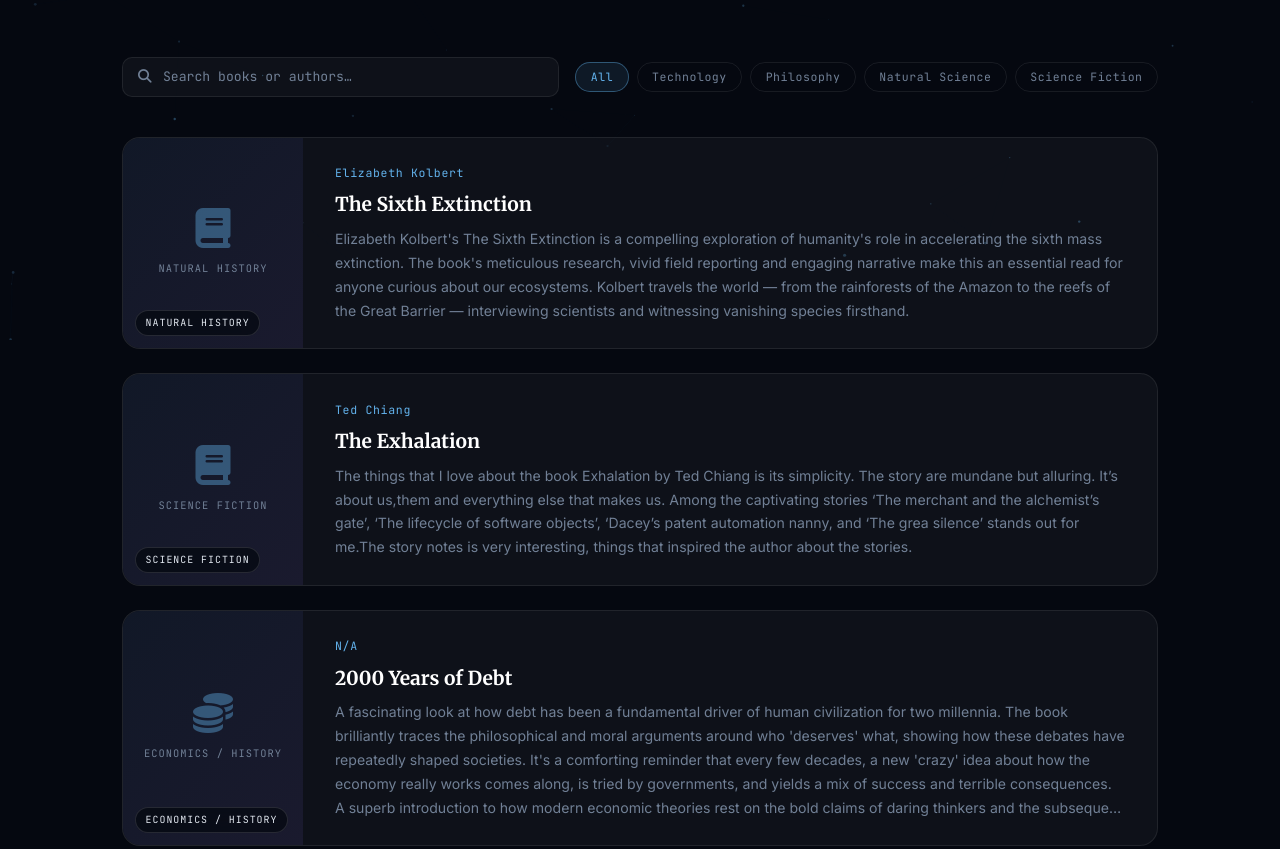
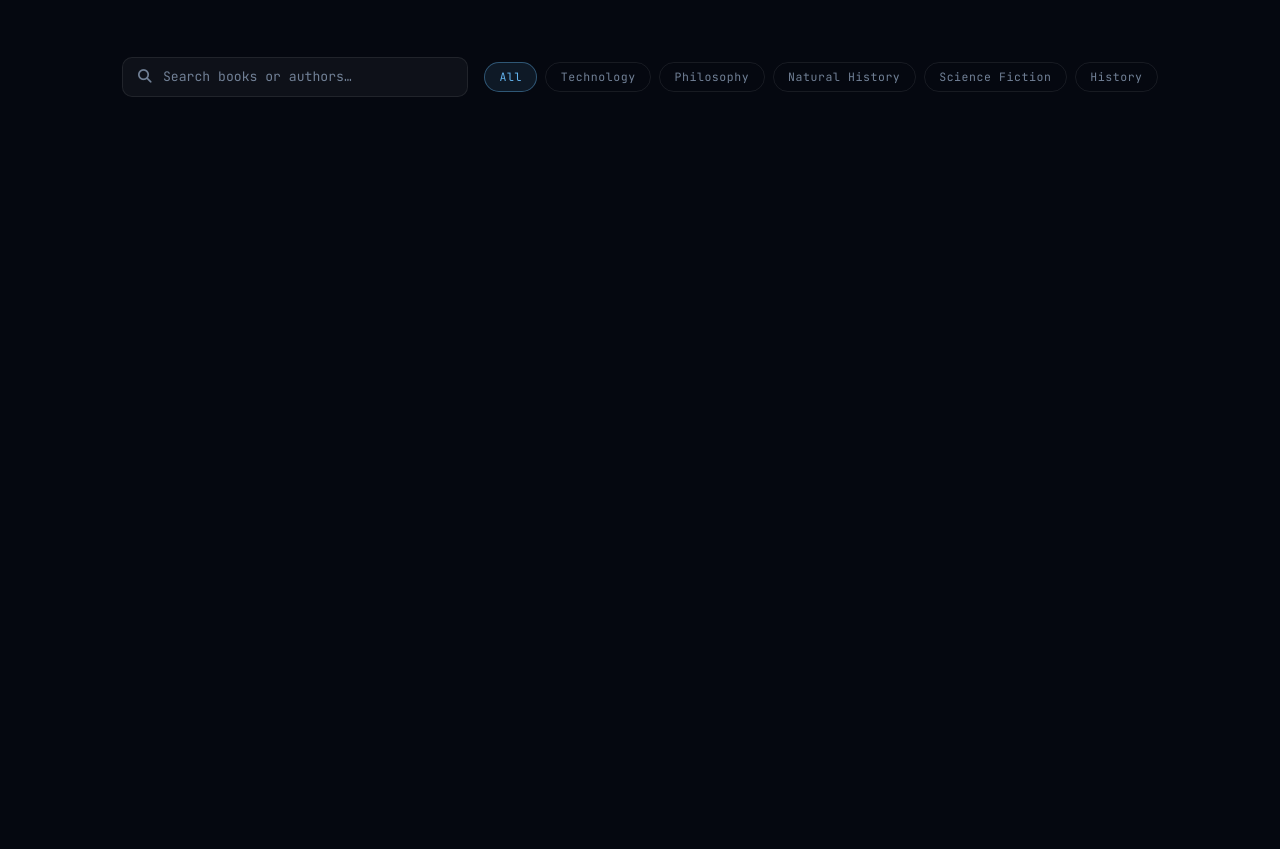
Before and after one commit to GhalibFaruqe101/Ghalib-Faruqe, a plain HTML site: page books.html in a window 1280 px wide. Shown: the part 460-1309 px from the top of the page. Drawn offline with Linux system fonts and the light colour scheme.

Commit message:
update 1.6

```diff
--- a/books.html
+++ b/books.html
@@ -622,7 +622,7 @@
     <nav>
       <a href="index.html">Home</a>
       <a href="index.html#education">Education</a>
-      <a href="index.html#experience">Experience</a>
+      <!-- <a href="index.html#experience">Experience</a> -->
       <a href="projects.html">Projects</a>
       <a href="books.html" class="active">Reading Journal</a>
     </nav>
@@ -632,7 +632,7 @@
   <div class="nav-mobile" id="nav-mobile">
     <a href="index.html">Home</a>
     <a href="index.html#education">Education</a>
-    <a href="index.html#experience">Experience</a>
+    <!-- <a href="index.html#experience">Experience</a> -->
     <a href="projects.html">Projects</a>
     <a href="books.html">Reading Journal</a>
   </div>
@@ -661,10 +661,11 @@
       </div>
       <div class="filter-pills" id="filter-pills">
         <button class="pill active" data-genre="all">All</button>
-        <button class="pill" data-genre="technology">Technology</button>
-        <button class="pill" data-genre="philosophy">Philosophy</button>
-        <button class="pill" data-genre="Natural Science">Natural Science</button>
+        <button class="pill" data-genre="Technology">Technology</button>
+        <button class="pill" data-genre="Philosophy">Philosophy</button>
+        <button class="pill" data-genre="Natural History">Natural History</button>
         <button class="pill" data-genre="Science Fiction">Science Fiction</button>
+        <button class="pill" data-genre="History">History</button>
 
       </div>
     </div>
@@ -707,9 +708,9 @@
 
       {
         id: 3,
-        title: "2000 Years of Debt",
-        author: "N/A",
-        genre: "Economics / History",
+        title: "Debt: The First 5,000 Years",
+        author: "David Graeber",
+        genre: "History",
         cover: null,
         coverIcon: "fa-coins",
         review: "A fascinating look at how debt has been a fundamental driver of human civilization for two millennia. The book brilliantly traces the philosophical and moral arguments around who 'deserves' what, showing how these debates have repeatedly shaped societies. It's a comforting reminder that every few decades, a new 'crazy' idea about how the economy really works comes along, is tried by governments, and yields a mix of success and terrible consequences. A superb introduction to how modern economic theories rest on the bold claims of daring thinkers and the subsequent chaos of their models meeting reality."
@@ -717,7 +718,7 @@
       {
         id: 4,
         title: "Little History of Economics",
-        author: "N/A",
+        author: "Niall Kishtainy",
         genre: "Economics",
         cover: null,
         coverIcon: "fa-chart-line",
@@ -736,7 +737,7 @@
         id: 7,
         title: "Why Nations Fail",
         author: "Daron Acemoglu and James A. Robinson",
-        genre: "Economics / Political Science",
+        genre: "Political Science",
         cover: null,
         coverIcon: "fa-globe-americas",
         review: "A monumental and provocative book that argues a nation's economic success or failure is determined not by its geography or culture, but by its political and economic institutions. The authors draw a sharp distinction between 'inclusive' institutions that allow for broad-based prosperity and 'extractive' ones designed to benefit a small elite. Packed with fascinating historical anecdotes from ancient Rome to modern-day Sierra Leone, it's a stimulating read. While some critics find its view of Western institutions overly romantic and its dismissal of China's growth unconvincing, it remains an essential and conversation-starting text on world inequality."
@@ -748,13 +749,43 @@
         genre: "History",
         cover: null,
         coverIcon: "fa-crown",
-        review: "A fascinating untold story of how Queen Elizabeth I and Protestant England forged unlikely political and economic alliances with the Muslim world—specifically the Ottoman, Persian, and Moroccan empires—to escape their European isolation and counter Catholic Spain. The book brilliantly weaves together diplomacy, trade, and cultural exchange, showing how these relationships even influenced the works of Shakespeare. While it can get a bit dry in places with lists of dates and names, it's at its best when analyzing how this 'Islamic connection' seeped into the English imagination, reshaping our understanding of the Elizabethan era."
+        review: "A fascinating untold story of how Queen Elizabeth I and Protestant England forged unlikely political and economic alliances with the Muslim world—specifically the Ottoman, Persian, and Moroccan empires to escape their European isolation and counter Catholic Spain. The book brilliantly weaves together diplomacy, trade, and cultural exchange, showing how these relationships even influenced the works of Shakespeare. While it can get a bit dry in places with lists of dates and names, it's at its best when analyzing how this 'Islamic connection' seeped into the English imagination, reshaping our understanding of the Elizabethan era."
       }
+      [
+      {
+        id: 9,
+        title: "Project Hail Mary",
+        author: "Andy Weir",
+        genre: "Science Fiction",
+        cover: null,
+        coverIcon: "fa-rocket",
+        review: "Absolutely amaze! This book is a masterclass in blending science with immense heart.Dark Matter is the story of Jason Dessen, an intensely devoted family man with a lackluster career. One day he's abducted by a mysterious stranger, and every assumption he'd had about his life is yanked away. He finds himself in a disorienting world both similar and different from his 'real' life."
+      },
+      {
+        id: 10,
+        title: "Dark Matter",
+        author: "Sheree R. Thomas (Editor)",
+        genre: "Science Fiction",
+        cover: null,
+        coverIcon: "fa-book-open",
+        review: "A groundbreaking anthology series that brings together speculative fiction from the African diaspora. The title brilliantly alludes to cosmological 'dark matter'—invisible yet essential to highlight how Black voices have been historically overlooked in the genre [citation:2]. The first volume, 'A Century of Speculative Fiction from the African Diaspora,' won the World Fantasy Award and features an incredible lineup including Octavia Butler, Samuel R. Delany, and W.E.B. Du Bois, alongside insightful essays on race and science fiction [citation:2]. The second volume, 'Reading the Bones,' continues this vital work, offering stories that challenge, illuminate, and expand our understanding of what speculative fiction can be. Essential reading for anyone wanting to discover the rich contributions of Black writers to the field [citation:5]."
+      },
+      {
+        id: 11,
+        title: "A Thousand Splendid Suns",
+        author: "Khaled Hosseini",
+        genre: "Historical Fiction",
+        cover: null,
+        coverIcon: "fa-heart",
+        review: "A heartbreaking and beautiful novel that follows the lives of two Afghan women, Mariam and Laila, whose paths converge in devastating ways. Set against the backdrop of Kabul's tumultuous history from the Soviet invasion to Taliban rule Hosseini crafts an intimate portrait of resilience, friendship, and sacrifice. The title comes from a 17th-century poem about Kabul, evoking 'the thousand splendid suns that hide behind her walls'"
+      }
+      ]
+
 
 
     ];
 
-    /* ── RENDER ── */
+
     function renderCards(list) {
       const container = document.getElementById('books-list');
       const empty = document.getElementById('empty-state');
```
Also changed, not shown: index.html (+1 -1 lines).
